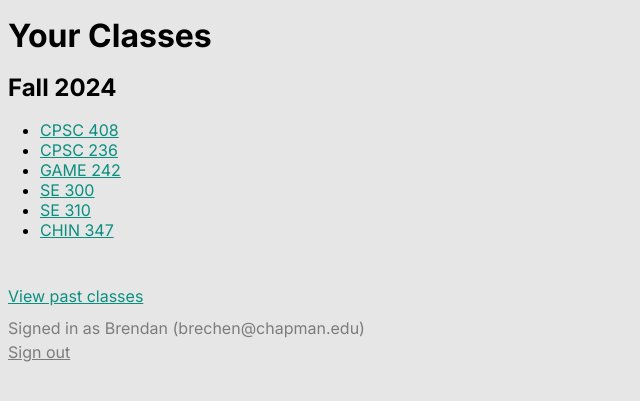
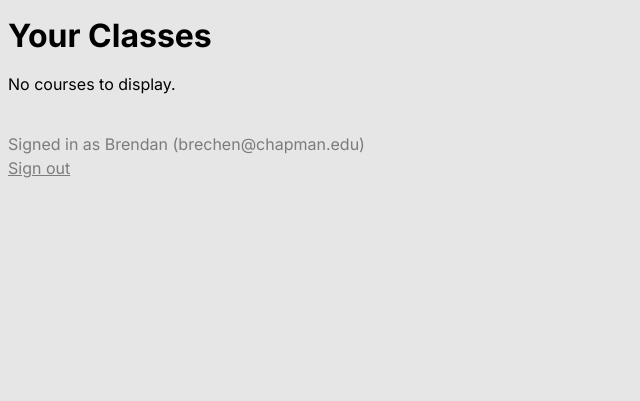
Before and after one commit to brendan-ch/sourcebook, a Flask app: page / in a window 1280 px wide. Shown: the top 401 px of the page, without its empty margins (0-640 px from the left). Run offline with Flask 3, Linux system fonts and the light colour scheme.

Commit message:
add course list rendering and no classes to display message

```diff
--- a/templates/your_classes.html
+++ b/templates/your_classes.html
@@ -31,34 +31,27 @@
 
 <h1>Your Classes</h1>
 
-<h2>Fall 2024</h2>
+{% for course_term in course_terms_with_courses %}
 
-<ul>
-{#    TODO dynamically generate content #}
-    <li>
-        <a href="#">CPSC 408</a>
-    </li>
-    <li>
-        <a href="#">CPSC 236</a>
-    </li>
-    <li>
-        <a href="#">GAME 242</a>
-    </li>
-    <li>
-        <a href="#">SE 300</a>
-    </li>
-    <li>
-        <a href="#">SE 310</a>
-    </li>
-    <li>
-        <a href="#">CHIN 347</a>
-    </li>
-</ul>
+    <h2>{{ course_term.title }}</h2>
+
+    <ul>
+        {% for course in course_term.courses %}
+
+        <li>
+            <a href="{{ course.starting_url_path }}">{{ course.user_friendly_class_code }} - {{ course.title }}</a>
+        </li>
+
+        {% endfor %}
+    </ul>
+
+{% endfor %}
+
+{% if course_terms_with_courses is not defined %}
+<p>No courses to display.</p>
+{% endif %}
 
 <br>
-<p>
-    <a href="#">View past classes</a>
-</p>
 
 <p class="footer">
     Signed in as Brendan (brechen@chapman.edu)
```
